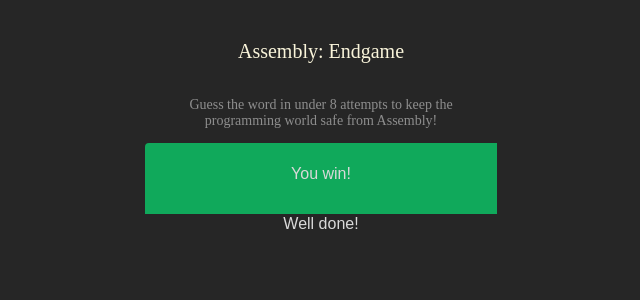
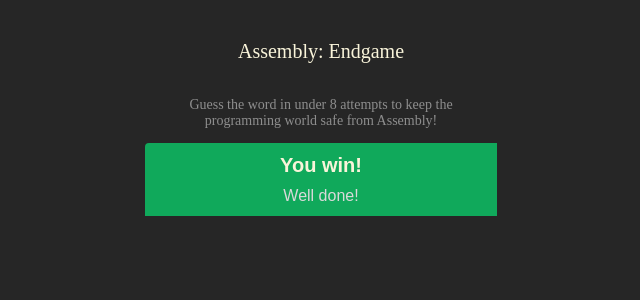
Before and after one commit to Gianlu915/Endgame, a React (Vite) app: page / in a window 1280 px wide. Shown: the top 300 px of the page, without its empty margins (319-959 px from the left). Built offline with nearby package versions, Linux system fonts and the light colour scheme.

Commit message:
add GameContent compoonent

```diff
--- a/src/index.css
+++ b/src/index.css
@@ -31,13 +31,22 @@
     text-align: center;
 }
 
-.result{
+section.game-status{
     background-color: rgba(16, 169, 91, 1);
     width: 352px;
-    height:  59px;
     padding: 6px 0px 6px 0px;
     border-radius: 4px 0px 0px 0px;
     display: flex;
     flex-direction: column;
     align-items: center;
 }
+
+section.game-status h2{
+    font-size: 1.25rem;
+    margin: 5px;
+    color: rgba(249, 244, 218, 1);
+}
+
+section.game-status p{
+    margin: 5px;
+}
--- a/src/pages/GameContent.jsx
+++ b/src/pages/GameContent.jsx
@@ -1,10 +1,10 @@
 export function GameContent(){
     return (
         <>
-            <div className="result">
-               <p>You win!</p>
+            <section className="game-status">
+               <h2>You win!</h2>
                <p>Well done!</p>
-            </div>
+            </section>
         </>
     )
 }
```
